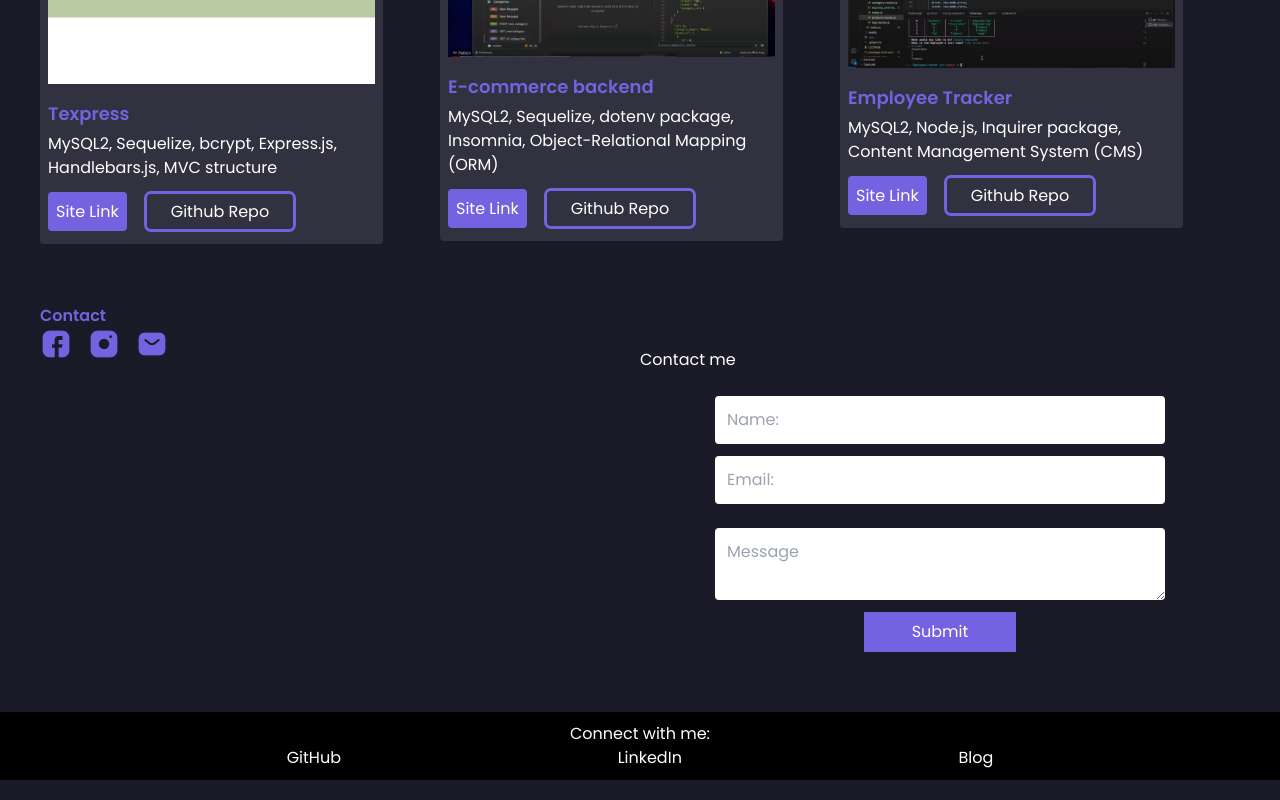
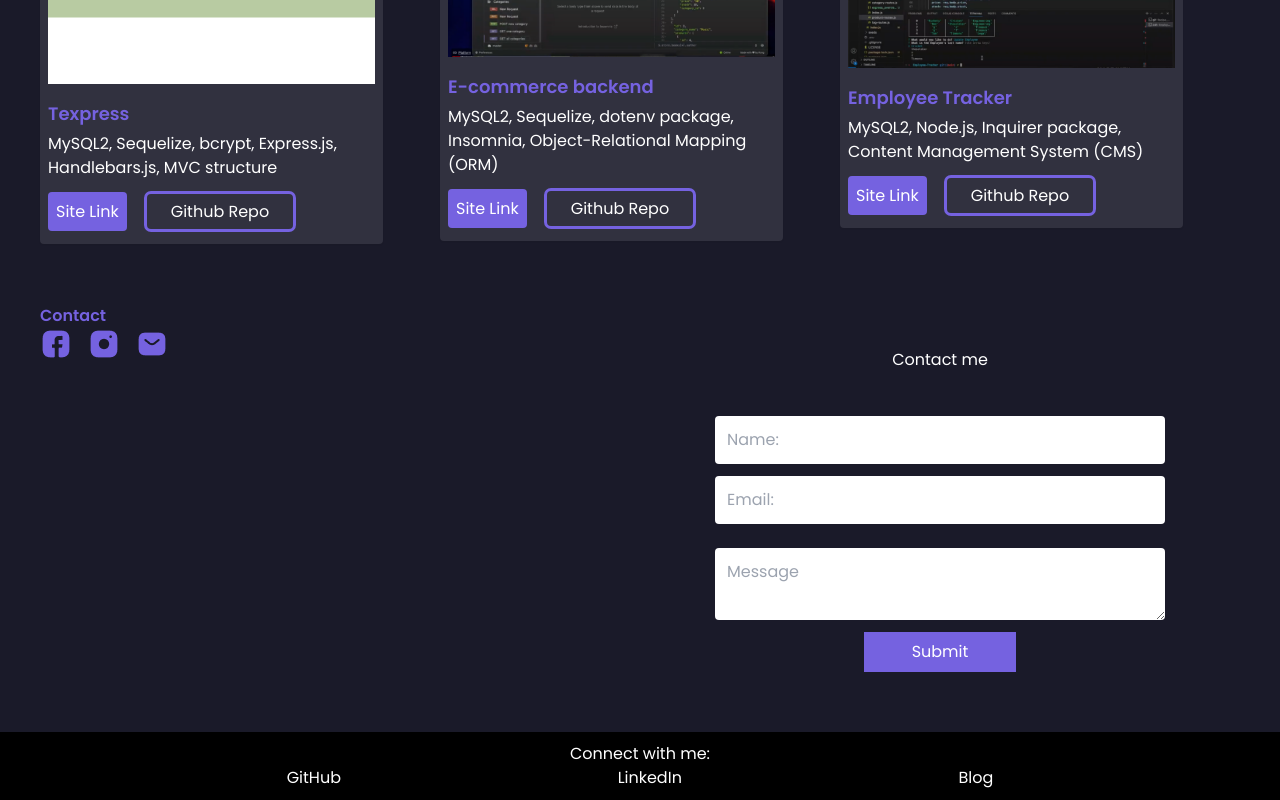
Before and after one commit to connor27allen/Connor-Allen-Portfolio-via-React, a React (Vite) app: page / in a window 1280 px wide. Shown: the part 1464-2264 px from the top of the page. Built offline with nearby package versions, Linux system fonts and the light colour scheme.

Commit message:
centered contact me p tag

```diff
--- a/src/components/Contact.jsx
+++ b/src/components/Contact.jsx
@@ -42,7 +42,7 @@ const Contact = () => {
 
         {/* form */}
         <div className="md:w-1/2">
-          <p className="mt-16 text-white text-2x-1 mb-6">Contact me</p>
+          <p className="mt-16 text-white text-2x-1 mb-6 flex flex-col items-center">Contact me</p>
           <form className="d-flex">
             <input type="text" name="name" id="name" placeholder="Name: " required onBlur={checkEmpty} className="bg-[#F5F5F5 bg-opacity-10 py-3 px-3 md:w-3/4 w-full rounded"></input>
             <input type="email" name="email" id="email" placeholder="Email: " required onBlur={checkEmpty} onChange={validateEmail} className="bg-[#F5F5F5 bg-opacity-10 py-3 px-3 md:w-3/4 w-full rounded my-3"></input>
```
